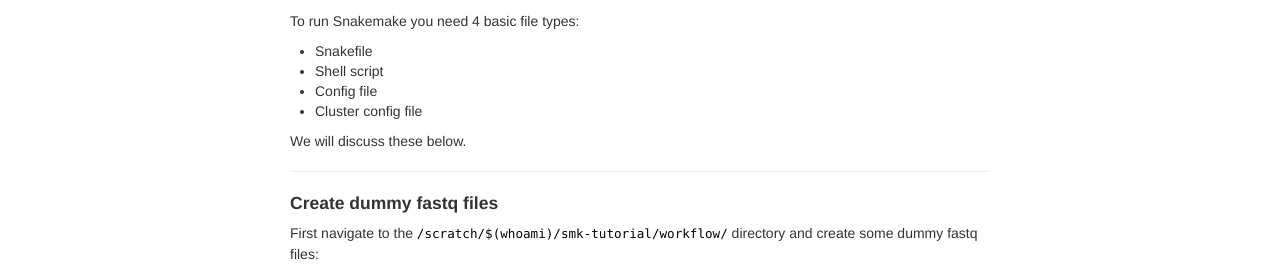
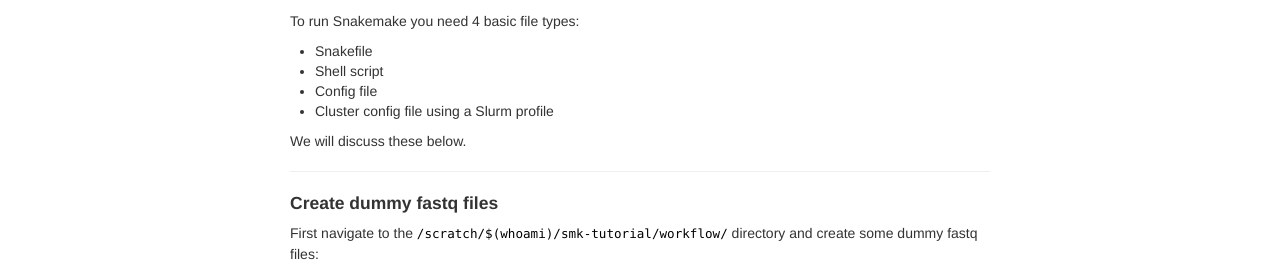
Before and after one commit to Dazcam/Bioinformatics-tutorials, a Jekyll site: the page built from pages/snakemake/run_basic_process.md, in a window 1280 px wide and 900 px high. Shown: the part 181-454 px from the top of the window. Built offline with Jekyll 4.4.1, drawn with Linux system fonts in a browser that asks for light colours.

Commit message:
Small tweak to profile in header

```diff
--- a/pages/snakemake/run_basic_process.md
+++ b/pages/snakemake/run_basic_process.md
@@ -11,7 +11,7 @@ To run Snakemake you need 4 basic file types:
 - Snakefile
 - Shell script
 - Config file
-- Cluster config file
+- Cluster config file using a Slurm profile
 
 We will discuss these below.
 
```
